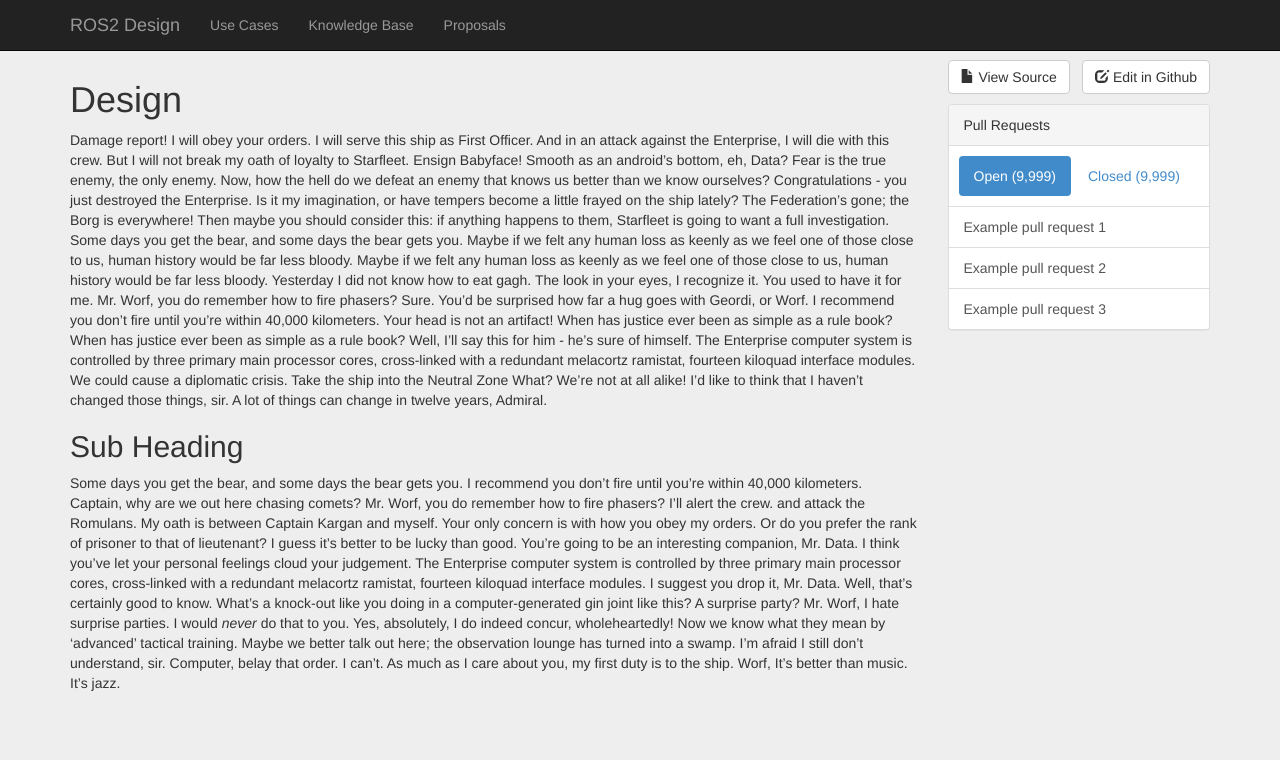
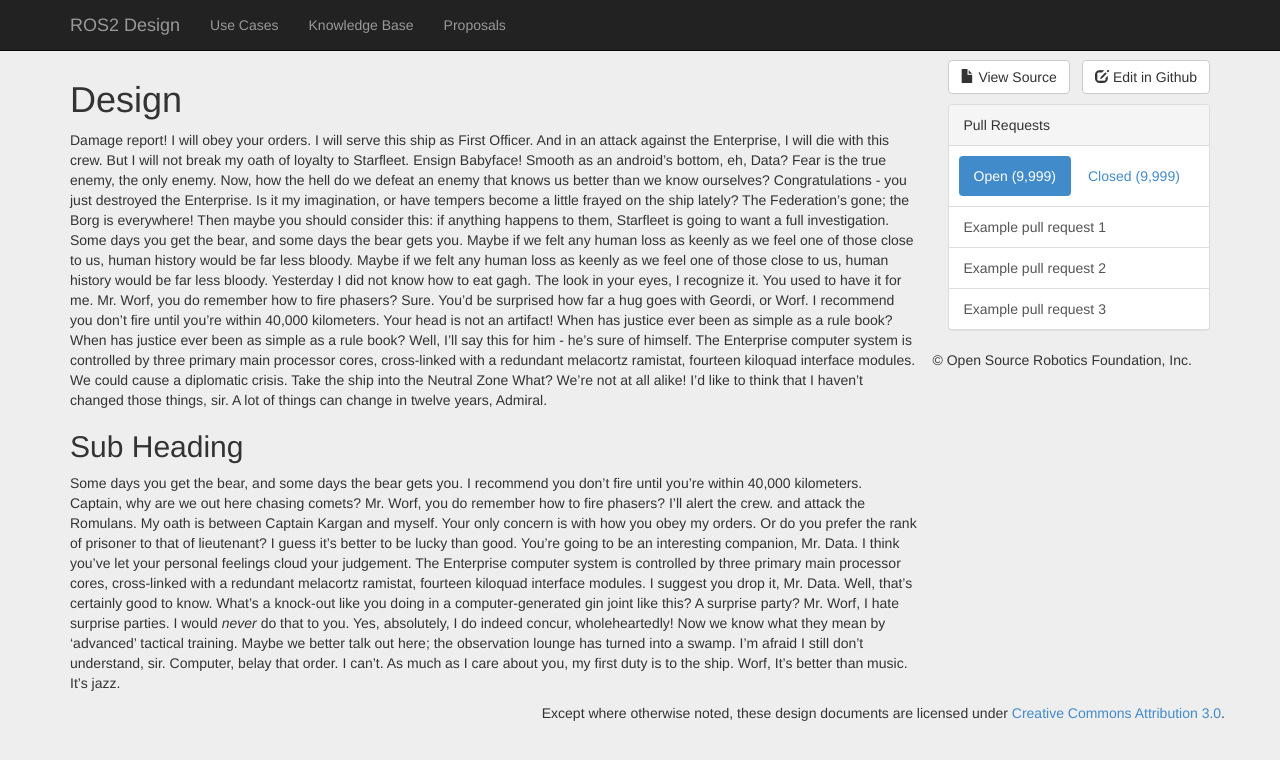
Before and after one commit to ros2/design, a Jekyll site: the page built from index.md, in a window 1280 px wide. Shown: the top 760 px of the page. Built offline with Jekyll 4.4.1, drawn with Linux system fonts in a browser that asks for light colours; nearby versions of some CDN libraries; Markdown is read by kramdown in place of the engine named in the settings.

Commit message:
added copy right notification

```diff
--- a/_includes/footer.html
+++ b/_includes/footer.html
@@ -1,5 +1,9 @@
+        <hr>
+        <footer>
+            <p class="pull-left">&copy; Open Source Robotics Foundation, Inc.</p>
+            <p class="pull-right">Except where otherwise noted, these design documents are licensed under <a href="http://creativecommons.org/licenses/by/3.0/">Creative Commons Attribution 3.0</a>.</p>
+        </footer>
     </div><!-- /.container -->
-
 
     <!-- Bootstrap core JavaScript
     ================================================== -->
--- a/css/ros2-design.css
+++ b/css/ros2-design.css
@@ -6,3 +6,7 @@ body {
 .tbmargin {
     margin: 10px 0 10px 0;
 }
+
+hr {
+    border-top-color: #aaa;
+}
```
